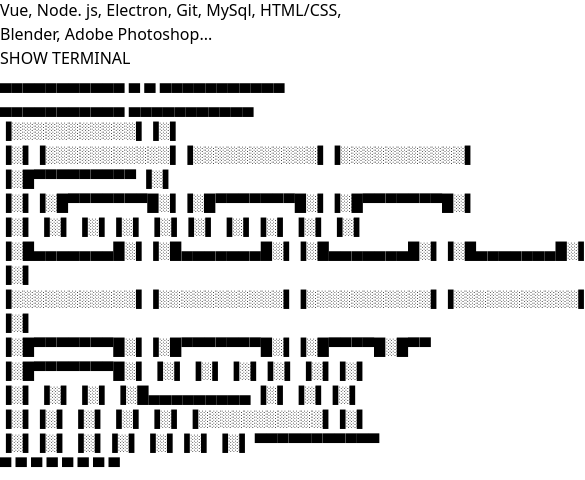
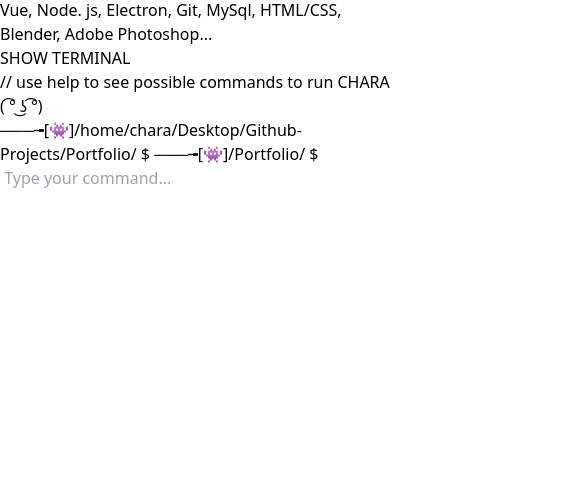
Before and after one commit to GIORGIPUNK123/Portfolio, a React (Vite) app: page / in a window 390 px wide. Shown: the part 1088-1568 px from the top of the page, 585 px wide, since content can reach past the window. After the commit the page ends 1278 px from the top, so only its background shows below. Built offline with nearby package versions, Linux system fonts and the light colour scheme.

Commit message:
improvement in responsivness

```diff
--- a/src/ascii/Ascii.ts
+++ b/src/ascii/Ascii.ts
@@ -29,3 +29,10 @@ export const skullAscri = `█████████████████
 ███████▄░░░░░░░░░░░▄███████
 ██████████▄▄▄▄▄▄▄██████████
 ███████████████████████████`;
+
+export const smallCharaAscii = `▄▄▄▄·  ▄ .▄ ▄▄▄· ▄▄▄   ▄▄▄·
+▐█ ▌▪██▪▐█▐█ ▀█ ▀▄ █·▐█ ▀█
+██ ▄▄██▀▐█▄█▀▀█ ▐▀▀▄ ▄█▀▀█
+▐███▌██▌▐▀▐█ ▪▐▌▐█•█▌▐█ ▪▐▌
+·▀▀▀ ▀▀▀ · ▀  ▀ .▀  ▀ ▀  ▀
+`;
--- a/src/components/mini-components/Introduction.tsx
+++ b/src/components/mini-components/Introduction.tsx
@@ -23,15 +23,14 @@ export const Introduction = (props: { terminalHidden: boolean }) => {
         terminalHidden ? 'flex' : 'hidden'
       } relative top-28 flex-col items-center w-full z-1`}
     >
-      <div className='mx-auto w-11/12 h-[800px] bg-black opacity-95 -z-1 box-border' />
-      <div className='flex absolute top-0 flex-col mx-auto w-11/12 align-start'>
-        <div className='flex h-[800px] p-4 overflow-y-auto'>
+      <div className='flex absolute top-4 flex-col mx-auto w-11/12 align-start'>
+        <div className='flex bg-[#000000ed]  p-4 overflow-y-auto'>
           {/* Add overflow-y-auto here */}
-          <div className='text-[#6dff41] font-mono text-2xl whitespace-pre'>
+          <div className='text-[#6dff41] hidden  xl:block font-mono text-2xl whitespace-pre'>
             {skullAscri}
           </div>
           <div className='box-border self-start ml-4 w-16 h-full bg-black' />
-          <div className='text-[#6dff41] font-mono text-2xl ml-4'>
+          <div className='text-[#6dff41] font-mono text-sm md:text-xl 2xl:text-2xl ml-4'>
             {words.map((word, idx) => {
               const isPunctuation = [',', '.', '!', '?', ';', ':'].includes(
                 word
--- a/src/components/terminal/Terminal.tsx
+++ b/src/components/terminal/Terminal.tsx
@@ -1,9 +1,10 @@
-import { useState } from 'react';
+import { useEffect, useState } from 'react';
 import { TerminalInput } from './TerminalInput';
 import { TerminalBtn } from './TerminalBtn';
 import { useHandleSubmit } from '../../hooks/terminal/useHandleSubmit';
 import { TerminalTextObject } from '../../types';
-import { charaAscii } from '../../ascii/Ascii';
+import { smallCharaAscii } from '../../ascii/Ascii';
+import useWindowDimensions from '../../hooks/useWidthHeight';
 
 const TextItem = ({ item }: { item: TerminalTextObject }) =>
   item.url ? (
@@ -18,11 +19,6 @@ const TextItem = ({ item }: { item: TerminalTextObject }) =>
     </span>
   );
 
-const INITIAL_DISPLAY: TerminalTextObject[] = [
-  { label: charaAscii },
-  { label: ' // use help to see possible commands to run CHARA ( ͡° ͜ʖ ͡°)' },
-];
-
 interface TerminalProps {
   setTerminalHidden: React.Dispatch<React.SetStateAction<boolean>>;
   TerminalHidden: boolean;
@@ -32,8 +28,25 @@ export const Terminal: React.FC<TerminalProps> = ({
   setTerminalHidden,
   TerminalHidden,
 }) => {
-  const [terminalTextObjects, setTerminalTextObjects] =
-    useState<TerminalTextObject[]>(INITIAL_DISPLAY);
+  const { width } = useWindowDimensions();
+  console.log('width: ', width);
+  const shouldShowAscii = width >= 1200;
+
+  const [terminalTextObjects, setTerminalTextObjects] = useState<
+    TerminalTextObject[]
+  >(() => {
+    const initialDisplay: TerminalTextObject[] = shouldShowAscii
+      ? [{ label: smallCharaAscii }]
+      : [];
+
+    return [
+      ...initialDisplay,
+      {
+        label: ' // use help to see possible commands to run CHARA ( ͡° ͜ʖ ͡°)',
+      },
+    ];
+  });
+
   const [userInput, setUserInput] = useState('');
   const [usedCommands, setUsedCommands] = useState<string[]>([]);
   const handleSubmit = useHandleSubmit(
@@ -42,16 +55,18 @@ export const Terminal: React.FC<TerminalProps> = ({
     setUsedCommands,
     setUserInput
   );
+
   const baseClasses = `${
     TerminalHidden ? 'hidden' : 'flex'
-  } w-11/12 absolute top-1/2 left-1/2 h-[800px] transform -translate-x-1/2 -translate-y-1/2`;
+  } w-11/12 absolute top-1/2 left-1/2 sm:h-[800px] h-[500px] transform -translate-x-1/2 -translate-y-1/2`;
+  console.log('initialDisplay: ', terminalTextObjects);
 
   return (
     <>
       <TerminalBtn hidden={TerminalHidden} setHidden={setTerminalHidden} />
-      <div className={`bg-black opacity-95 ${baseClasses}`} />
-      <div className={`flex-col ${baseClasses}`}>
-        <div className='p-5 typing-terminal flex-grow h-full bg-transparent z-1 text-[#6dff41] text-4xl font-mono overflow-y-auto whitespace-pre-wrap'>
+      {/* <div className={`bg-black opacity-95 ${baseClasses}`} /> */}
+      <div className={`flex-col ${baseClasses} bg-[#000000ed] mt-8 `}>
+        <div className='p-5 typing-terminal flex-grow h-full  z-1 text-[#6dff41] text-3xl font-mono overflow-y-auto whitespace-pre-wrap'>
           {terminalTextObjects.map((item, id) => (
             <TextItem key={id} item={item} />
           ))}
--- a/src/components/terminal/TerminalBtn.tsx
+++ b/src/components/terminal/TerminalBtn.tsx
@@ -3,7 +3,7 @@ export const TerminalBtn = (props: any) => {
   return (
     <>
       <button
-        className='px-3 py-2 text-[#6dff41] text-2xl text-center bg-black absolute right-5 top-1 z-20'
+        className='px-3 py-2 text-[#6dff41] text-2xl text-center bg-[#000000ed] absolute right-5 top-16 2xl:top-1 z-20'
         onClick={() => {
           setHidden((prevState: boolean) => !prevState);
         }}
--- a/src/components/terminal/TerminalInput.tsx
+++ b/src/components/terminal/TerminalInput.tsx
@@ -12,7 +12,8 @@ export const TerminalInput = (props: {
     props;
   const [currIndex, setCurrIndex] = useState(usedCommands.length);
   const pathname = useLocation().pathname;
-  const firstOutput = `───╼[👾]/home/chara/Desktop/Github-Projects/Portfolio${pathname} $ `;
+  const startst = '───╼[👾]';
+  const firstOutput = `${startst}/home/chara/Desktop/Github-Projects/Portfolio${pathname} $ `;
   const handleKeyDown = (e: React.KeyboardEvent) => {
     if (e.key === 'Enter') {
       handleSubmit();
@@ -39,12 +40,15 @@ export const TerminalInput = (props: {
   };
 
   return (
-    <div className='flex items-center w-full bg-transparent z-1'>
-      <div className='text-[#6dff41] text-4xl font-mono pr-3'>
-        {firstOutput}
+    <div className='flex items-center w-full bg-transparent z-1 pb-2'>
+      <div className='text-[#6dff41] text-xl 2xl:text-3xl font-mono pr-3'>
+        <span className='hidden 2xl:block'>{firstOutput}</span>
+        <span className='2xl:hidden'>
+          {startst}/Portfolio{pathname} $
+        </span>
       </div>
       <input
-        className='pr-4 placeholder-[#6dff41] flex-grow bg-transparent outline-none border-none text-[#6dff41] text-4xl font-mono'
+        className='pr-4 placeholder-[#6dff41] flex-grow bg-transparent outline-none border-none text-[#6dff41] text-2xl 2xl:text-3xl font-mono'
         value={userInput}
         type='text'
         disabled={isDisabled}
--- a/src/hooks/terminal/useTerminalOutput.tsx
+++ b/src/hooks/terminal/useTerminalOutput.tsx
@@ -23,8 +23,10 @@ export const useTerminalOutput = () => {
       case 'skills':
         return 'JavaScript, Typescript, Problem Solving, React, Vue, Node.js, Electron, Git, MySql, HTML/CSS, Blender, Adobe Photoshop, Cinema4D ...';
       case 'projects':
-        return `1. Write
-  2. Chara Chat ...`;
+        return `
+https://github.com/GIORGIPUNK123/Write|1. Write
+https://github.com/GIORGIPUNK123/Simple-Encoder|2. Simple Encoder
+https://github.com/GIORGIPUNK123/Calculator-App|3. Calculator`;
       case 'contact':
         return `mailto: giorgirock@hotmail.com|Email
   https://github.com/GIORGIPUNK123/|Github
--- /dev/null
+++ b/src/hooks/useWidthHeight.tsx
@@ -0,0 +1,26 @@
+import { useState, useEffect } from 'react';
+
+function getWindowDimensions() {
+  const { innerWidth: width, innerHeight: height } = window;
+  return {
+    width,
+    height,
+  };
+}
+
+export default function useWindowDimensions() {
+  const [windowDimensions, setWindowDimensions] = useState(
+    getWindowDimensions()
+  );
+
+  useEffect(() => {
+    function handleResize() {
+      setWindowDimensions(getWindowDimensions());
+    }
+
+    window.addEventListener('resize', handleResize);
+    return () => window.removeEventListener('resize', handleResize);
+  }, []);
+
+  return windowDimensions;
+}
```
Also changed, not shown: src/components/mini-components/Loading.tsx (renamed from src/components/mini-components/Loadig.tsx), 1 other file (tests, documents, lock files or other folders).
